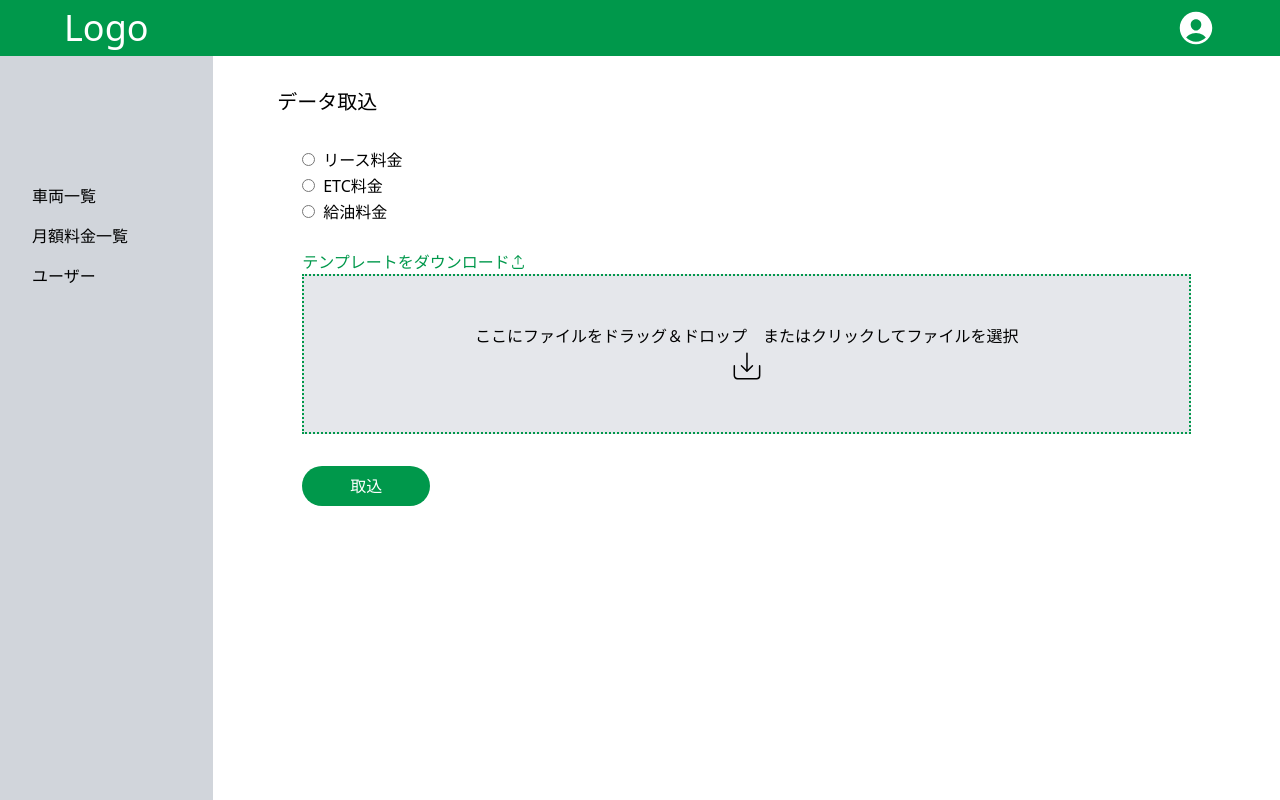
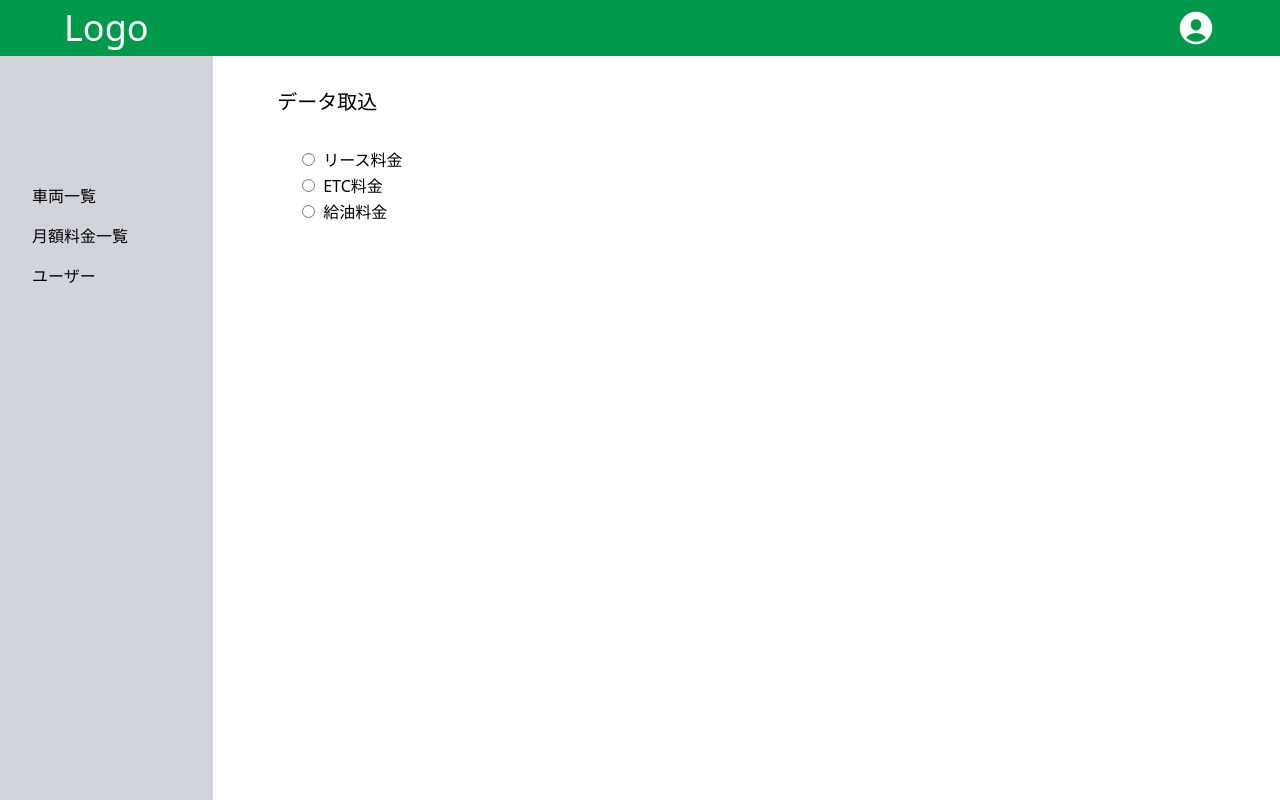
Before and after one commit to imaimai1997/fleet-managiment-app, a Next.js app: page /feelist/import in a window 1280 px wide. Built offline with nearby package versions, Linux system fonts and the light colour scheme.

Commit message:
csvインポート画面のレイアウト変更

```diff
--- a/components/Import/index.tsx
+++ b/components/Import/index.tsx
@@ -1,44 +1,62 @@
-import React from "react";
-import { RxUpload } from "react-icons/rx";
-import { CiImport } from "react-icons/ci";
-import PrimaryButton from "../PrimaryButton";
+"use client";
+import React, { useState } from "react";
+import { Toaster } from "react-hot-toast";
+import RefuelImport from "./_components/RefuelImport";
+import EtcImport from "./_components/EtcImport";
+import LeaseImport from "./_components/LeaseImport";
+import { CarSelect } from "../../type/CarSelect";
 
-const Import = () => {
+type Props = {
+  carData: CarSelect[];
+};
+
+const Import = ({ carData }: Props) => {
+  const [checkedValue, setCheckedValue] = useState<string>("");
+
   return (
-    <div className="w-5/6 mx-auto">
-      <form>
-        <fieldset>
+    <>
+      <Toaster />
+
+      <div className="w-5/6 mx-auto">
+        <form>
           <div className="flex flex-col [&_input]:mr-2 [&_input]:mb-2">
             <label>
-              <input type="radio" name="format" />
+              <input
+                type="radio"
+                name="format"
+                value="lease"
+                checked={checkedValue === "lease"}
+                onChange={(e) => setCheckedValue(e.target.value)}
+              />
               リース料金
             </label>
             <label>
-              <input type="radio" name="format" />
+              <input
+                type="radio"
+                name="format"
+                value="etc"
+                checked={checkedValue === "etc"}
+                onChange={(e) => setCheckedValue(e.target.value)}
+              />
               ETC料金
             </label>
             <label>
-              <input type="radio" name="format" />
+              <input
+                type="radio"
+                name="format"
+                value="refuel"
+                checked={checkedValue === "refuel"}
+                onChange={(e) => setCheckedValue(e.target.value)}
+              />
               給油料金
             </label>
           </div>
-        </fieldset>
-        <div className="flex items-center mt-6 text-primary-700 ">
-          <p>テンプレートをダウンロード</p>
-          <RxUpload />
-        </div>
-        <div className="w-full h-40 flex flex-col justify-center items-center bg-gray-200 border-2 border-dotted border-primary-700">
-          <input type="file" className="hidden" />
-          <p>
-            ここにファイルをドラッグ＆ドロップ　またはクリックしてファイルを選択
-          </p>
-          <CiImport size={36} />
-        </div>
-        <div className="my-8">
-          <PrimaryButton name="取込" />
-        </div>
-      </form>
-    </div>
+        </form>
+        {checkedValue === "lease" && <LeaseImport carData={carData} />}
+        {checkedValue === "etc" && <EtcImport />}
+        {checkedValue === "refuel" && <RefuelImport />}
+      </div>
+    </>
   );
 };
 
```
